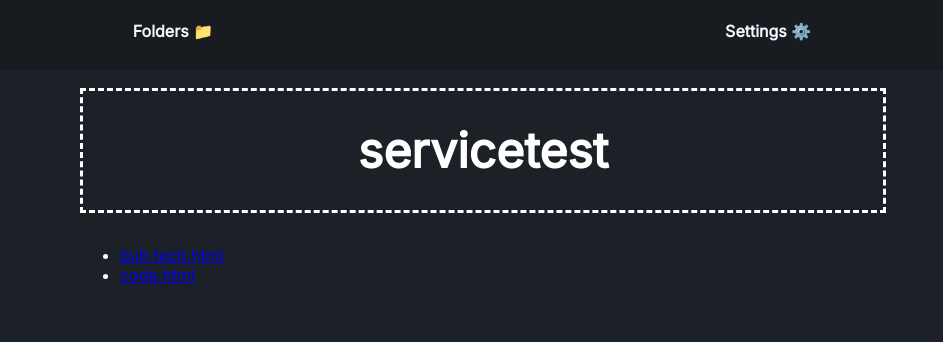
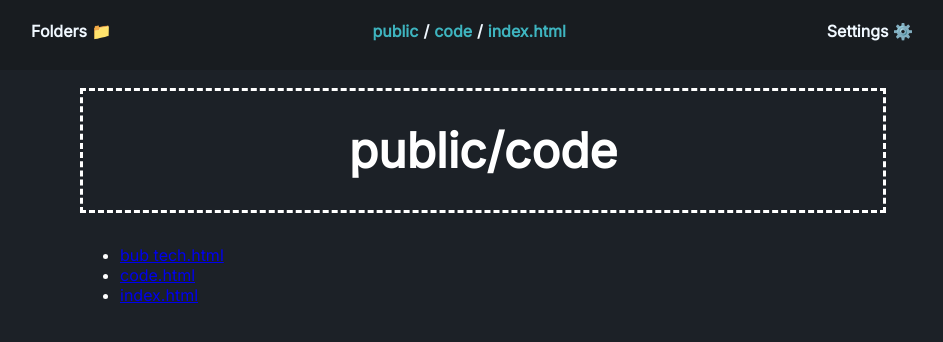
Before and after one commit to 0x7x/markdowngeneration, a plain HTML site: page public/code/index.html in a window 1280 px wide. Shown: the whole page, without its empty margins (168-1111 px from the left). Drawn offline with nearby package versions, Linux system fonts and the light colour scheme; files that its build step writes are made by us from their sources.

Commit message:
Update index.html

```diff
--- a/public/code/index.html
+++ b/public/code/index.html
@@ -25,8 +25,8 @@
     console.log(pageName)
     console.log(pathClean)
     document.title = cleanPath;
-    document.getElementById('markdown-content').innerHTML = '<h1 class="x1">' + 'Markdown Viewer' + '</x1>';
-      var segments = cleanPath.split('/').filter(Boolean); // Split the path and remove empty segments
+    //document.getElementById('markdown-content').innerHTML = '<h1 class="x1">' + 'Markdown Viewer' + '</x1>';
+    var segments = cleanPath.split('/').filter(Boolean); // Split the path and remove empty segments
 
 // Create an anchor element for each path segment
 var directoryLinks = [];
@@ -52,8 +52,8 @@ directoryLinks.forEach(function(link, index) {
   </script>
   <body>
     <div id="markdown-content" class="markdown-content">
-    <h1 class="x1">servicetest</h1>
-      <ul><li><a href="bub tech.html">bub tech.html</a></li><li><a href="code.html">code.html</a></li>
+    <h1 class="x1">public/code</h1>
+      <ul><li><a href="bub tech.html">bub tech.html</a></li><li><a href="code.html">code.html</a></li><li><a href="index.html">index.html</a></li>
       </ul>
     </div>
     <script src="https://cdn.jsdelivr.net/npm/marked@2.0.0/marked.min.js"></script>
```
